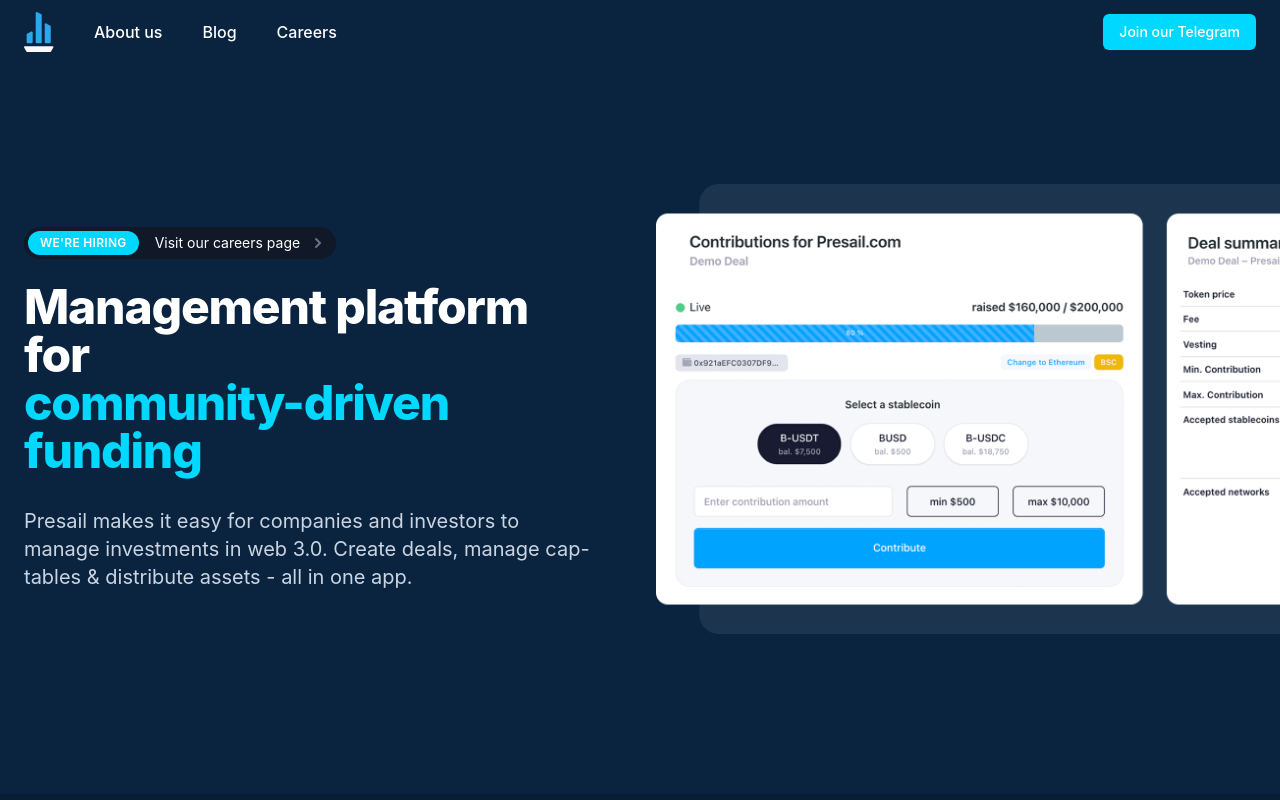
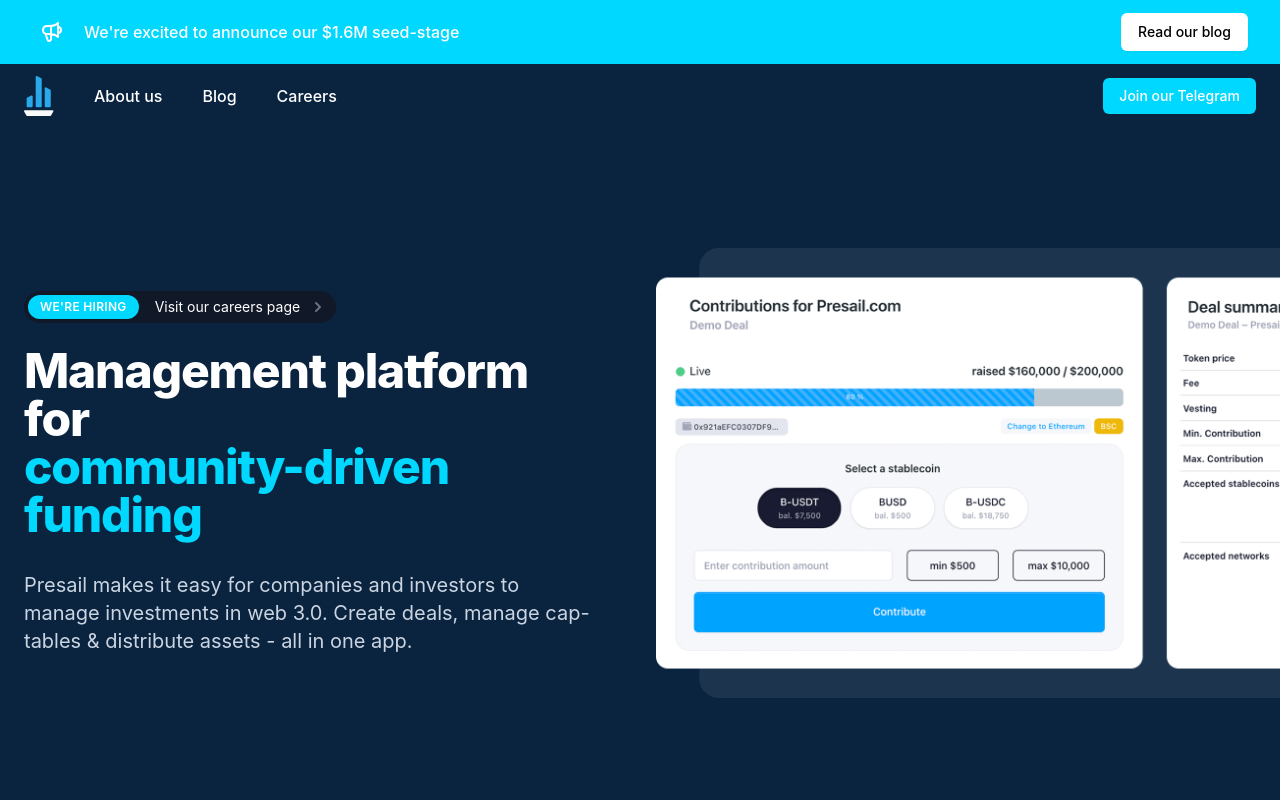
Before and after one commit to datablock-ai/presail-website, a Next.js app: page / in a window 1280 px wide. Shown: the top 800 px of the page. Built offline with nearby package versions, Linux system fonts and the light colour scheme.

Commit message:
Add fundraisiing banner

```diff
--- /dev/null
+++ b/components/Banner.js
@@ -0,0 +1,31 @@
+/* This example requires Tailwind CSS v2.0+ */
+import { SpeakerphoneIcon, XIcon } from '@heroicons/react/outline'
+
+export default function Example() {
+  return (
+    <div className="bg-indigo-400">
+      <div className="max-w-7xl mx-auto py-3 px-3 sm:px-6 lg:px-8">
+        <div className="flex items-center justify-between flex-wrap">
+          <div className="w-0 flex-1 flex items-center">
+            <span className="flex p-2 rounded-lg bg-indigo-800">
+              <SpeakerphoneIcon className="h-6 w-6 text-white" aria-hidden="true" />
+            </span>
+            <p className="ml-3 font-medium text-white truncate">
+              <span className="md:hidden">We announced a new product!</span>
+              <span className="hidden md:inline">We're excited to announce our $1.6M seed-stage</span>
+            </p>
+          </div>
+          <div className="order-3 mt-2 flex-shrink-0 w-full sm:order-2 sm:mt-0 sm:w-auto">
+            <a
+              href="https://blog.presail.com/presail-closes-1-6m-seed-round-to-revolutionize-web-3-0-investments-e4aa26cf2a37"
+              target="_blank"
+              className="flex items-center justify-center px-4 py-2 border border-transparent rounded-md shadow-sm text-sm font-medium text-indigo-600 bg-white hover:bg-indigo-50"
+            >
+              Read our blog
+            </a>
+          </div>
+        </div>
+      </div>
+    </div>
+  )
+}
--- a/pages/index.js
+++ b/pages/index.js
@@ -1,5 +1,6 @@
 import Head from 'next/head'
 
+import Banner from '../components/Banner'
 import Header from '../components/Header'
 import Hero from '../components/Hero'
 import Clients from '../components/Clients'
@@ -15,6 +16,7 @@
         <title>Presail</title>
       </Head>
       <div className="antialiased">
+        <Banner />
         <Header />
         <Hero />
         <Clients />
```
